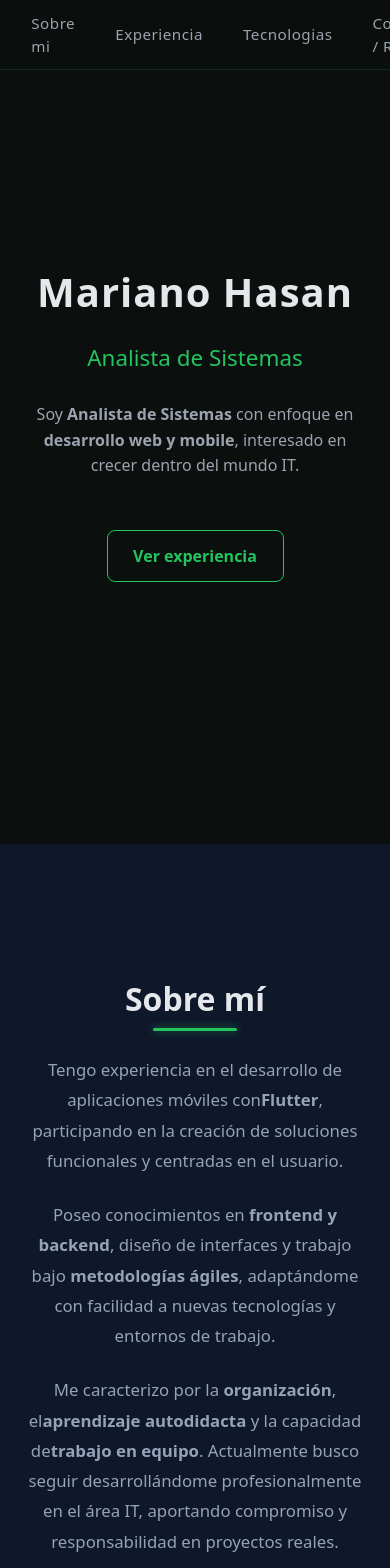
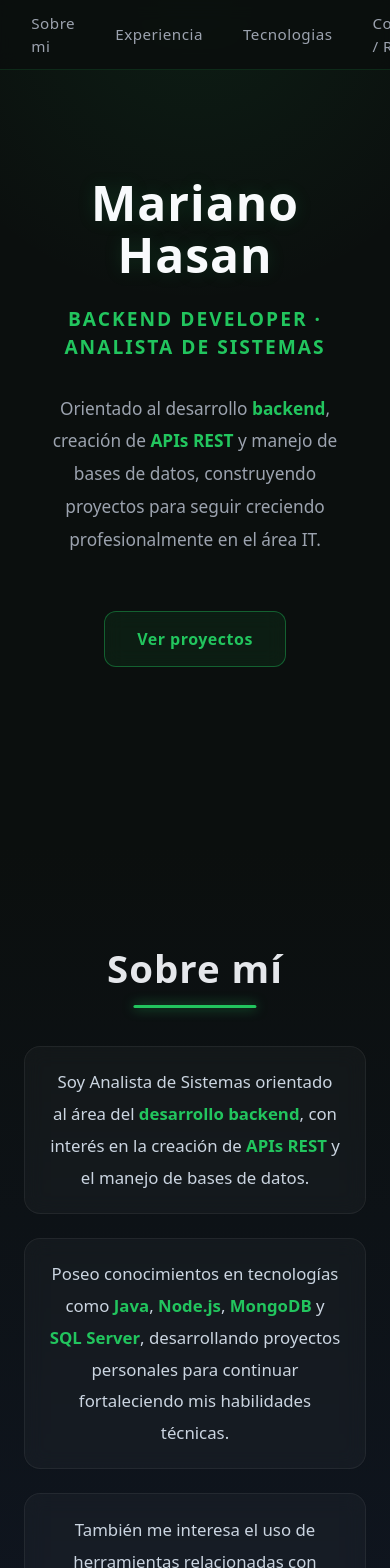
Before and after one commit to Mariano18014/cv-repository, a React (Vite) app: page / in a window 390 px wide. Shown: the top 1568 px of the page. Built offline with nearby package versions, Linux system fonts and the light colour scheme.

Commit message:
Actualización de componentes con sus estilos y renovación de pagina web.

```diff
--- a/src/pages/AboutMe.jsx
+++ b/src/pages/AboutMe.jsx
@@ -4,22 +4,28 @@ function AboutMe() {
     return (
         <section id="about-me">
             <h2>Sobre mí</h2>
+
             <p>
-                Tengo experiencia en el desarrollo de aplicaciones móviles con
-                <strong>Flutter</strong>, participando en la creación de soluciones funcionales y centradas en el usuario.
+                Soy Analista de Sistemas orientado al área del
+                <strong> desarrollo backend</strong>, con interés en la creación de
+                <strong> APIs REST</strong> y el manejo de bases de datos.
             </p>
 
             <p>
-                Poseo conocimientos en <strong>frontend y backend</strong>,
-                diseño de interfaces y trabajo bajo <strong>metodologías ágiles</strong>,
-                adaptándome con facilidad a nuevas tecnologías y entornos de trabajo.
+                Poseo conocimientos en tecnologías como
+                <strong> Java</strong>, <strong>Node.js</strong>,
+                <strong> MongoDB</strong> y <strong>SQL Server</strong>,
+                desarrollando proyectos personales para continuar fortaleciendo mis habilidades técnicas.
             </p>
 
             <p>
-                Me caracterizo por la <strong>organización</strong>, el
-                <strong>aprendizaje autodidacta</strong> y la capacidad de
-                <strong>trabajo en equipo</strong>. Actualmente busco seguir desarrollándome profesionalmente en el área IT,
-                aportando compromiso y responsabilidad en proyectos reales.
+                También me interesa el uso de herramientas relacionadas con
+                <strong> inteligencia artificial</strong> aplicadas al desarrollo y la productividad.
+            </p>
+
+            <p>
+                Me caracterizo por las ganas de <strong>aprendizaje constante</strong>,
+                la <strong>organización</strong> y la capacidad de adaptarme a nuevos desafíos y tecnologías.
             </p>
         </section>
     )
--- a/src/pages/Home.jsx
+++ b/src/pages/Home.jsx
@@ -4,14 +4,17 @@ function Home() {
     return (
         <section id="home">
             <h1>Mariano Hasan</h1>
-            <h2>Analista de Sistemas</h2>
+
+            <h2>Backend Developer · Analista de Sistemas</h2>
+
             <p>
-                Soy <strong>Analista de Sistemas</strong> con enfoque en
-                <strong> desarrollo web y mobile</strong>, interesado en crecer dentro del mundo IT.
+                Orientado al desarrollo <strong>backend</strong>, creación de
+                <strong> APIs REST</strong> y manejo de bases de datos,
+                construyendo proyectos para seguir creciendo profesionalmente en el área IT.
             </p>
 
             <a href="#experience" className="btn-experience">
-                Ver experiencia
+                Ver proyectos
             </a>
         </section>
     )
--- a/src/pages/Technology.jsx
+++ b/src/pages/Technology.jsx
@@ -3,135 +3,121 @@ import '../styles/Technology.css'
 function Technology() {
     return (
         <section id="technology">
-            <h2>Tecnologías</h2>
-            <div>
-                <h3>Lenguajes</h3>
+            <h2>Tech Stack</h2>
+
+            <div className="tech-category">
+                <h3>Backend</h3>
+
                 <ul>
                     <li>
                         <img
-                        src="https://img.shields.io/badge/javascript-%23323330.svg?style=for-the-badge&logo=javascript&logoColor=%23F7DF1E"
-                        alt="JavaScript"
+                            src="https://img.shields.io/badge/Java-ED8B00?style=for-the-badge&logo=openjdk&logoColor=white"
+                            alt="Java"
                         />
                     </li>
+
                     <li>
                         <img
-                        src="https://img.shields.io/badge/dart-%230175C2.svg?style=for-the-badge&logo=dart&logoColor=white"
-                        alt="Dart"
+                            src="https://img.shields.io/badge/Node.js-339933?style=for-the-badge&logo=nodedotjs&logoColor=white"
+                            alt="Node.js"
                         />
                     </li>
+
                     <li>
                         <img
-                        src="https://img.shields.io/badge/java-%23ED8B00.svg?style=for-the-badge&logo=openjdk&logoColor=white"
-                        alt="Java"
+                            src="https://img.shields.io/badge/Express.js-000000?style=for-the-badge&logo=express&logoColor=white"
+                            alt="Express.js"
                         />
                     </li>
                 </ul>
             </div>
 
-            <div>
-                <h3>Frameworks y runtimes</h3>
+            <div className="tech-category">
+                <h3>Frontend</h3>
+
                 <ul>
                     <li>
                         <img
-                        src="https://img.shields.io/badge/react-%2320232a.svg?style=for-the-badge&logo=react&logoColor=%2361DAFB"
-                        alt="React (JSX)"
-                        />
-                    </li>
-                    <li>
-                        <img
-                        src="https://img.shields.io/badge/Flutter-%2302569B.svg?style=for-the-badge&logo=Flutter&logoColor=white"
-                        alt="Flutter"
-                        />
-                    </li>
-                    <li>
-                        <img
-                        src="https://img.shields.io/badge/node.js-6DA55F?style=for-the-badge&logo=node.js&logoColor=white"
-                        alt="Node.js"
-                        />
-                    </li>
-                    <li>
-                        <img
-                        src="https://img.shields.io/badge/express.js-%23404d59.svg?style=for-the-badge&logo=express&logoColor=%2361DAFB"
-                        alt="Express.js"
+                            src="https://img.shields.io/badge/React-20232A?style=for-the-badge&logo=react&logoColor=61DAFB"
+                            alt="React"
                         />
                     </li>
                 </ul>
             </div>
 
-            <div>
-                <h3>Conceptos y arquitectura</h3>
-                <ul>
-                    <li>Principios SOLID</li>
-                    <li>APIs REST / RESTful</li>
-                    <li>SPA</li>
-                    <li>UML</li>
-                </ul>
-            </div>
+            <div className="tech-category">
+                <h3>Base de datos</h3>
 
-            <div>
-                <h3>Herramientas</h3>
                 <ul>
                     <li>
                         <img
-                        src="https://img.shields.io/badge/github-%23121011.svg?style=for-the-badge&logo=github&logoColor=white"
-                        alt="GitHub"
+                            src="https://img.shields.io/badge/Microsoft_SQL_Server-CC2927?style=for-the-badge&logo=microsoftsqlserver&logoColor=white"
+                            alt="SQL Server"
                         />
                     </li>
+
                     <li>
                         <img
-                        src="https://img.shields.io/badge/Postman-FF6C37?style=for-the-badge&logo=postman&logoColor=white"
-                        alt="Postman"
-                        />
-                    </li>
-                    <li>
-                        <img
-                        src="https://img.shields.io/badge/jira-%230A0FFF.svg?style=for-the-badge&logo=jira&logoColor=white"
-                        alt="Jira"
-                        />
-                    </li>
-                    <li>
-                        <img
-                        src="https://img.shields.io/badge/Visual%20Studio%20Code-0078d7.svg?style=for-the-badge&logo=visual-studio-code&logoColor=white"
-                        alt="Visual Studio Code"
-                        />
-                    </li>
-                    <li>
-                        <img
-                        src="https://img.shields.io/badge/figma-%23F24E1E.svg?style=for-the-badge&logo=figma&logoColor=white"
-                        alt="Figma"
+                            src="https://img.shields.io/badge/MongoDB-4EA94B?style=for-the-badge&logo=mongodb&logoColor=white"
+                            alt="MongoDB"
                         />
                     </li>
                 </ul>
             </div>
 
-            <div>
-                <h3>Base de datos</h3>
+            <div className="tech-category">
+                <h3>APIs y arquitectura</h3>
+
+                <ul className="text-list">
+                    <li>APIs REST</li>
+                    <li>RESTful</li>
+                    <li>JSON</li>
+                    <li>Arquitectura MVC</li>
+                    <li>Principios SOLID</li>
+                </ul>
+            </div>
+
+            <div className="tech-category">
+                <h3>Herramientas</h3>
+
                 <ul>
                     <li>
                         <img
-                        src="https://img.shields.io/badge/Microsoft_SQL_Server-CC2927?style=for-the-badge&logo=microsoftsqlserver&logoColor=white"
-                        alt="SQL Server"
+                            src="https://img.shields.io/badge/Postman-FF6C37?style=for-the-badge&logo=postman&logoColor=white"
+                            alt="Postman"
                         />
                     </li>
+
                     <li>
                         <img
-                        src="https://img.shields.io/badge/firebase-a08021?style=for-the-badge&logo=firebase&logoColor=ffcd34"
-                        alt="Firebase"
+                            src="https://img.shields.io/badge/GitHub-181717?style=for-the-badge&logo=github&logoColor=white"
+                            alt="GitHub"
                         />
                     </li>
+
                     <li>
                         <img
-                        src="https://img.shields.io/badge/MongoDB-%234ea94b.svg?style=for-the-badge&logo=mongodb&logoColor=white"
-                        alt="MongoDB"
+                            src="https://img.shields.io/badge/Jira-0052CC?style=for-the-badge&logo=jira&logoColor=white"
+                            alt="Jira"
+                        />
+                    </li>
+
+                    <li>
+                        <img
+                            src="https://img.shields.io/badge/Figma-F24E1E?style=for-the-badge&logo=figma&logoColor=white"
+                            alt="Figma"
                         />
                     </li>
                 </ul>
             </div>
 
-            <div>
+            <div className="tech-category">
                 <h3>Metodologías</h3>
-                <ul>
+
+                <ul className="text-list">
                     <li>Scrum</li>
+                    <li>Trabajo colaborativo</li>
+                    <li>Control de versiones</li>
                 </ul>
             </div>
         </section>
--- a/src/styles/AboutMe.css
+++ b/src/styles/AboutMe.css
@@ -9,43 +9,78 @@
 
   padding: 6rem 1.5rem;
 
-  background-color: #0f172a;
+  background: linear-gradient(
+    to bottom,
+    #0b0f0e,
+    #111827
+  );
+
   color: #e5e7eb;
-
   text-align: center;
 }
 
 #about-me h2 {
-  font-size: 2rem;
-  font-weight: 600;
-  margin-bottom: 2rem;
+  font-size: 2.4rem;
+  font-weight: 700;
+  margin-bottom: 3rem;
 
   position: relative;
   display: inline-block;
+
+  letter-spacing: 1px;
 }
 
 #about-me h2::after {
   content: "";
   position: absolute;
   left: 50%;
-  bottom: -8px;
+  bottom: -10px;
   transform: translateX(-50%);
 
-  width: 60%;
+  width: 70%;
   height: 3px;
 
-  background-color: #22c55e;
-  box-shadow: 0 0 8px rgba(34, 197, 94, 0.6);
-  border-radius: 2px;
+  background: #22c55e;
+  border-radius: 999px;
+
+  box-shadow: 0 0 12px rgba(34, 197, 94, 0.7);
 }
 
 #about-me p {
-  max-width: 750px;
+  max-width: 800px;
+
   margin-bottom: 1.5rem;
+  padding: 1.2rem 1.5rem;
 
   font-size: 1.05rem;
-  line-height: 1.8;
-  color: #94a3b8;
+  line-height: 1.9;
+
+  color: #cbd5e1;
+
+  background: rgba(255, 255, 255, 0.03);
+
+  border: 1px solid rgba(255, 255, 255, 0.06);
+
+  border-radius: 16px;
+
+  backdrop-filter: blur(10px);
+
+  transition: all 0.3s ease;
+}
+
+#about-me p:hover {
+  transform: translateY(-4px);
+
+  border-color: rgba(34, 197, 94, 0.4);
+
+  box-shadow:
+    0 10px 30px rgba(0, 0, 0, 0.25),
+    0 0 12px rgba(34, 197, 94, 0.15);
+}
+
+#about-me strong {
+  color: #22c55e;
+  font-weight: 600;
 }
 
 #about-me p:last-child {
--- a/src/styles/Home.css
+++ b/src/styles/Home.css
@@ -5,54 +5,100 @@
   flex-direction: column;
   justify-content: center;
   align-items: center;
-  gap: 1.2rem;
+  gap: 1.4rem;
 
   padding: 0 1.5rem;
   text-align: center;
 
-  background-color: #0b0f0e;
+  background:
+    radial-gradient(
+      circle at top,
+      rgba(34, 197, 94, 0.08),
+      transparent 35%
+    ),
+    #0b0f0e;
+
   color: #e5e7eb;
+
+  position: relative;
+  overflow: hidden;
 }
 
 #home h1 {
-  font-size: clamp(2.5rem, 6vw, 3.5rem);
-  font-weight: 700;
+  font-size: clamp(3rem, 7vw, 5rem);
+  font-weight: 800;
+
   letter-spacing: 1px;
+  line-height: 1.1;
+
+  color: #f8fafc;
+
+  text-shadow:
+    0 0 18px rgba(34, 197, 94, 0.15);
 }
 
 #home h2 {
-  font-size: 1.4rem;
-  font-weight: 500;
+  font-size: 1.2rem;
+  font-weight: 600;
+
   color: #22c55e;
+
+  letter-spacing: 2px;
+  text-transform: uppercase;
+
   margin-bottom: 0.5rem;
 }
 
 #home p {
-  max-width: 620px;
-  font-size: 1rem;
-  line-height: 1.6;
+  max-width: 700px;
+
+  font-size: 1.08rem;
+  line-height: 1.9;
+
   color: #9ca3af;
+
+  padding: 0 1rem;
+}
+
+#home strong {
+  color: #22c55e;
+  font-weight: 600;
 }
 
 .btn-experience {
-  display: inline-block;
+  display: inline-flex;
+  align-items: center;
+  justify-content: center;
+
   margin-top: 2rem;
-  padding: 0.8rem 1.6rem;
+  padding: 0.95rem 2rem;
 
-  background-color: transparent;
-  border: 1px solid #22c55e;
+  background: rgba(34, 197, 94, 0.08);
+
+  border: 1px solid rgba(34, 197, 94, 0.4);
 
   color: #22c55e;
+
   font-weight: 600;
+  letter-spacing: 0.5px;
+
   text-decoration: none;
-  border-radius: 8px;
+
+  border-radius: 12px;
+
+  backdrop-filter: blur(10px);
 
   transition: all 0.3s ease;
 }
 
 .btn-experience:hover {
   background-color: #22c55e;
+
   color: #0b0f0e;
-  box-shadow: 0 0 12px rgba(34, 197, 94, 0.6);
-  transform: translateY(-2px);
+
+  transform: translateY(-3px);
+
+  box-shadow:
+    0 0 18px rgba(34, 197, 94, 0.5),
+    0 10px 30px rgba(0, 0, 0, 0.3);
 }
```
Also changed, not shown: src/styles/Technology.css (+99 -34 lines).
